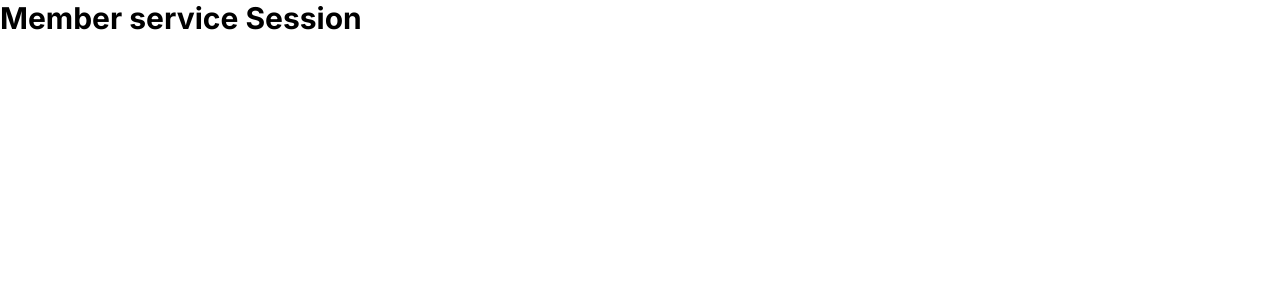
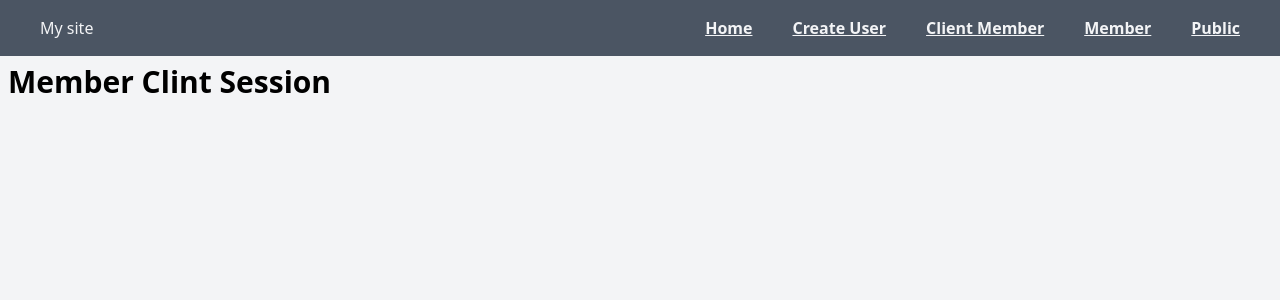
Before and after one commit to NazmulAlamShawon/rolebaseproject, a Next.js app: page /ClientMember in a window 1280 px wide. Shown: the top 300 px of the page. Built offline with nearby package versions, Linux system fonts and the light colour scheme.

Commit message:
add bug fix navbar

```diff
--- a/app/(components)/nav.jsx
+++ b/app/(components)/nav.jsx
@@ -11,7 +11,7 @@ const Nav = () => {
                   <Link href="/CreateUser"> Create User</Link>
                   <Link href="/ClientMember"> Client Member</Link>
                   <Link href="/Member">Member</Link>
-                  <Link href="/Public">Home</Link>
+                  <Link href="/Public"> Public</Link>
 
 
               </div>
--- a/app/ClientMember/page.jsx
+++ b/app/ClientMember/page.jsx
@@ -1,9 +1,9 @@
-import React from 'react'
 "use client"
-const Member = () => {
+const Member = () =>{
   return (
-    <div> <h1> Member service Session</h1></div>
-  )
-}
-
-export default Member
+    <div>
+      <h1> Member Clint Session</h1>
+    </div>
+  );
+};
+export default Member;
--- a/app/layout.js
+++ b/app/layout.js
@@ -1,7 +1,8 @@
-import { Inter } from 'next/font/google'
+
+import Nav from './(components)/nav'
 import './globals.css'
 
-const inter = Inter({ subsets: ['latin'] })
+
 
 export const metadata = {
   title: 'Create Next App',
@@ -11,7 +12,13 @@ export const metadata = {
 export default function RootLayout({ children }) {
   return (
     <html lang="en">
-      <body className={inter.className}>{children}</body>
+      <body className='bg-gray-100'>
+      <Nav />
+      <div className='m-2'>
+       {children}
+       </div>
+
+      </body>
     </html>
   )
 }
```
